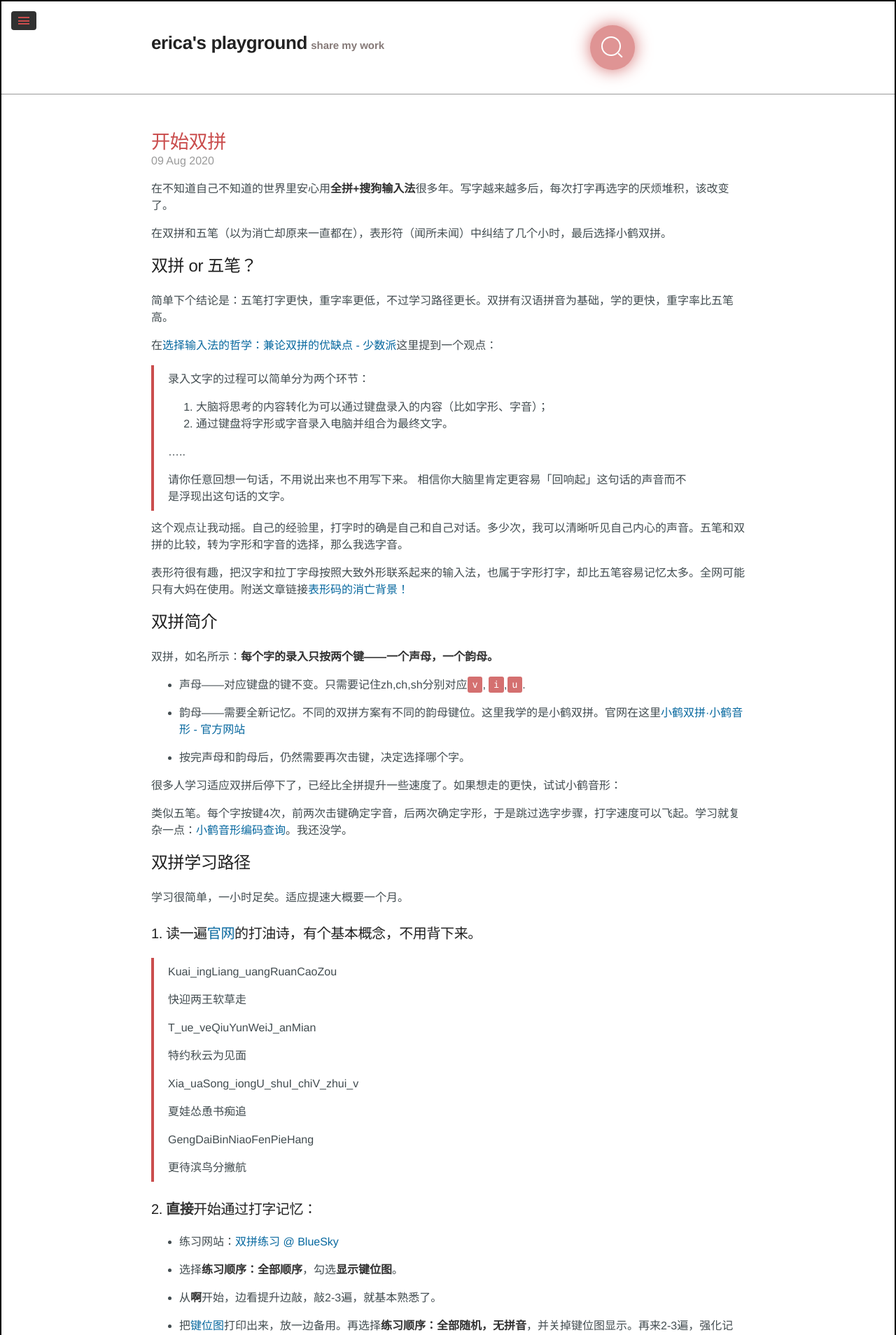
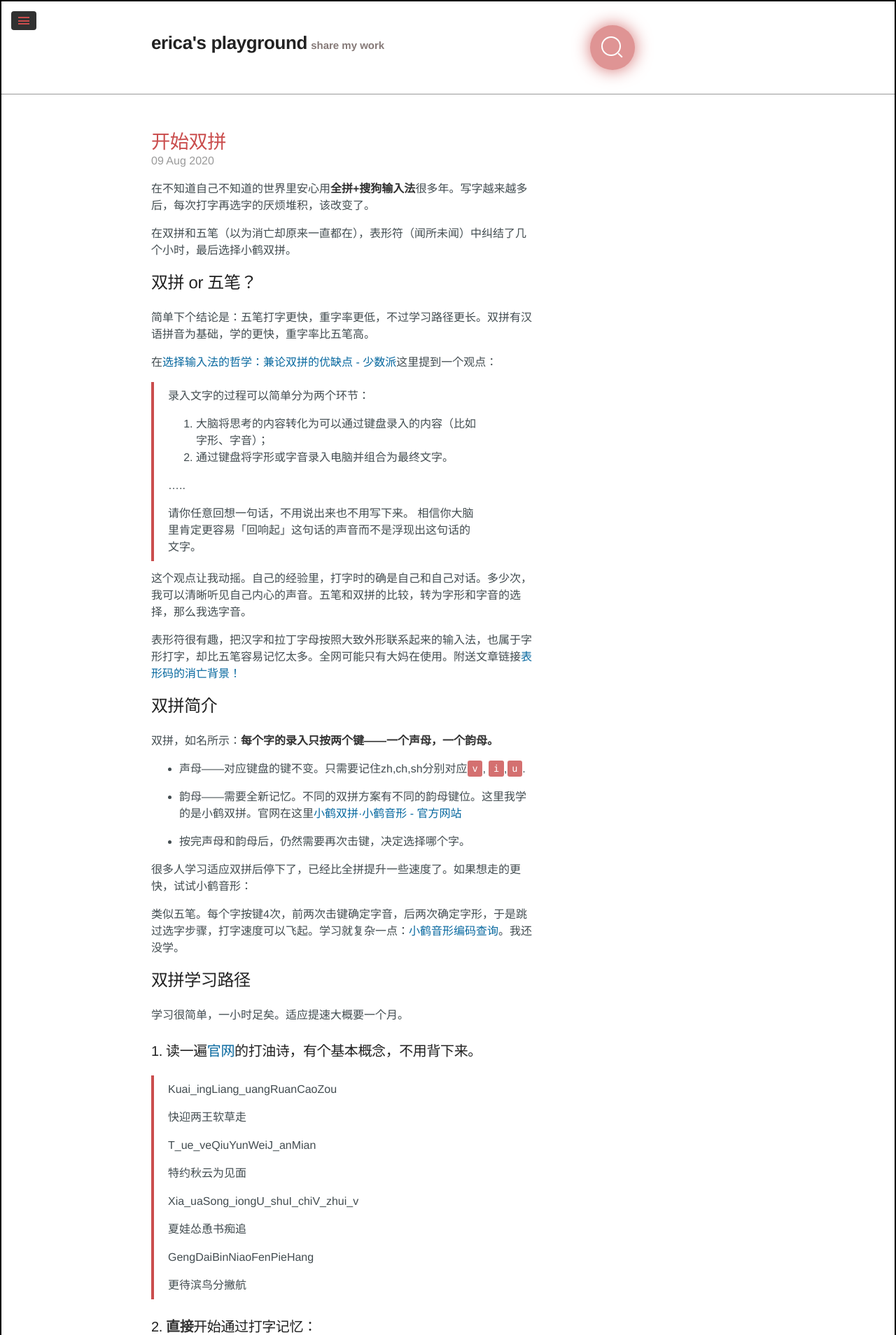
Before and after one commit to ericazhan/ericazhan.github.io, a Jekyll site: the page built from _posts/2020-08-09-How2_flypy.md, in a window 1280 px wide. Shown: the top 1908 px of the page at 70% size. Built offline with Jekyll 4.4.1, drawn with Linux system fonts in a browser that asks for light colours; some web fonts are replaced; comment, search, counter and statistics services are not loaded.

Commit message:
👌 IMPROVE:

```diff
--- a/_layouts/post.html
+++ b/_layouts/post.html
@@ -2,7 +2,7 @@
 layout: default
 ---
 
-<div class="post">
+<div class="post" style= "width:550px;">
   <h1 class="post-title">{{ page.title }}</h1>
   <span class="post-date">{{ page.date | date_to_string }}</span>
   {{ content }} <br>
```
